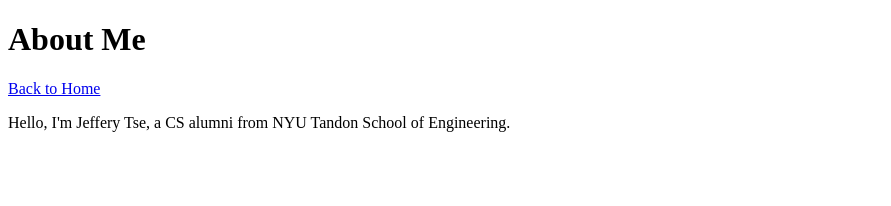
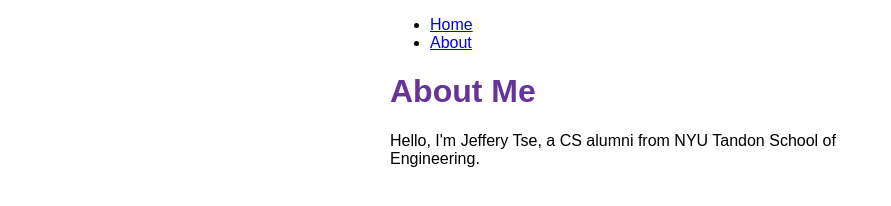
Before and after one commit to tse-jeff/gatsby-tutorial, a Gatsby site: page /about in a window 1280 px wide. Shown: the whole page, without its empty margins (0-891 px from the left). Built offline with nearby package versions, Linux system fonts and the light colour scheme; Gatsby itself is replaced by a stand-in of ours.

Commit message:
created a layout component with css

```diff
--- /dev/null
+++ b/src/components/layout.js
@@ -0,0 +1,32 @@
+import * as React from 'react'
+import { Link } from 'gatsby'
+import {
+  container,
+  heading,
+  navLinks,
+  navLinkItem,
+  navLinkText
+} from './layout.module.css'
+
+const Layout = ({ pageTitle, children }) => {
+  return (
+    <div className={container}>
+      <nav>
+        <ul className={navLinks}>
+          <li className={navLinkItem}>
+            <Link to='/' className={navLinkText}>
+              Home</Link></li>
+          <li className={navLinkItem}>
+            <Link to='/about' className={navLinkText}>
+              About</Link></li>
+        </ul>
+      </nav>
+      <main>
+        <h1 className={heading}>{pageTitle}</h1>
+        {children}
+      </main>
+    </div>
+  )
+}
+
+export default Layout
--- /dev/null
+++ b/src/components/layout.module.css
@@ -0,0 +1,23 @@
+.container {
+    margin: auto;
+    max-width: 500px;
+    font-family: sans-serif;
+}
+
+.heading {
+    color: rebeccapurple;
+}
+
+.nav-links {
+    display: flex;
+    list-style: none;
+    padding-left: 0;
+}
+
+.nav-link-item {
+    padding-right: 2rem;
+}
+
+.nav-link-text {
+    color: black;
+}
--- a/src/pages/about.js
+++ b/src/pages/about.js
@@ -1,15 +1,13 @@
 import * as React from 'react'
-import { Link } from 'gatsby'
+import Layout from '../components/layout'
 
 const AboutPage = () => {
   return (
-    <main>
-      <h1>About Me</h1>
-      <Link to='/'>Back to Home</Link>
+    <Layout pageTitle="About Me">
       <p>Hello, I'm Jeffery Tse, a CS alumni from NYU
         Tandon School of Engineering.
       </p>
-    </main>
+    </Layout>
   )
 }
 
```
Also changed, not shown: src/pages/index.js (+3 -5 lines).
